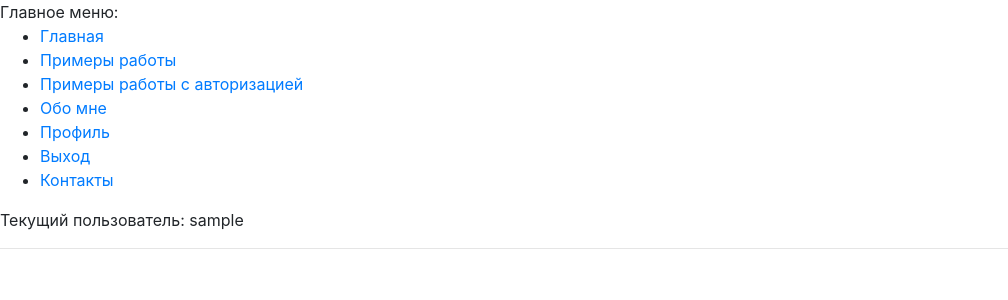
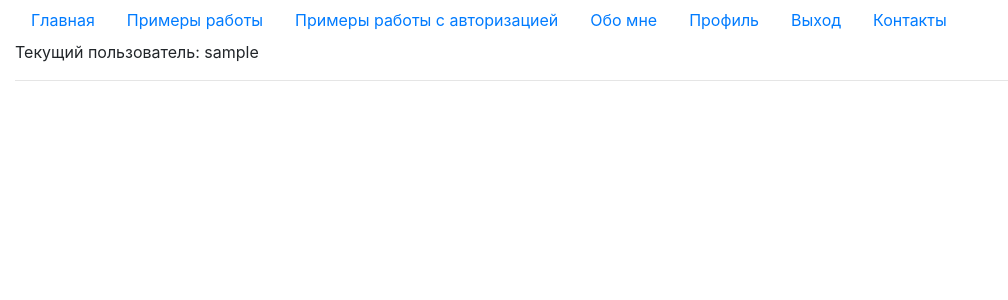
Before and after one commit to sleleko/simpleSite, a Flask app: page / in a window 1280 px wide. Shown: the top 300 px of the page, without its empty margins (0-1008 px from the left). Run offline with Flask 2, Linux system fonts and the light colour scheme; the visitor is signed in with stand-in values (Sample User, id 1); data comes from the database, SQL or seed files in the repository; parts of the project's set-up code (start-up, migrations or seed data) failed here and were passed over; some libraries are stand-ins or nearby versions.

Commit message:
begin rewrite site templates for work with bootstrap

```diff
--- a/app/templates/index.html
+++ b/app/templates/index.html
@@ -2,6 +2,7 @@
 <html lang="en">
 <head>
     <meta charset="UTF-8">
+    <meta name="viewport" content="width=device-width, initial-scale=1, shrink-to-fit=no">
     {% if title %}
     <title>{{ title }} - Leleko.Ru</title>
     {% else %}
@@ -11,19 +12,36 @@
 
 </head>
 <body>
-    <nav>Главное меню:
-        <ul>
-            <li class="menu"><a href="{{ url_for('index') }}">Главная</a> </li>
-            <li class="menu"><a href="{{ url_for('example') }}">Примеры работы</a> </li>
-            <li class="menu"><a href="{{ url_for('example2') }}">Примеры работы с авторизацией</a> </li>
-            <li class="menu"><a href="{{ url_for('about') }}">Обо мне</a> </li>
+    <div class="container-fluid">
+        <nav>
+            <ul class="nav">
+                <li class="nav-item">
+                    <a href="{{ url_for('index') }}" class="nav-link">Главная</a>
+                </li>
+                <li class="nav-item">
+                    <a href="{{ url_for('example') }}" class="nav-link">Примеры работы</a>
+                </li>
+                <li class="nav-item">
+                    <a href="{{ url_for('example2') }}" class="nav-link">Примеры работы с авторизацией</a>
+                </li>
+                <li class="nav-item">
+                    <a href="{{ url_for('about') }}" class="nav-link">Обо мне</a>
+                </li>
                 {% if current_user.is_anonymous %}
-                <li class="menu"><a href="{{ url_for('login') }}">Вход</a> </li>
+                    <li class="nav-item">
+                        <a href="{{ url_for('login') }}" class="nav-link">Вход</a>
+                    </li>
                 {% else %}
-                <li class="menu"><a href="{{ url_for('user', username=current_user.username) }}">Профиль</a></li>
-                <li class="menu"><a href="{{ url_for('logout') }}">Выход</a> </li>
+                    <li class="nav-item">
+                        <a href="{{ url_for('user', username=current_user.username) }}" class="nav-link">Профиль</a>
+                    </li>
+                    <li class="nav-item">
+                        <a href="{{ url_for('logout') }}" class="nav-link">Выход</a>
+                    </li>
                 {% endif %}
-            <li class="menu"><a href="{{ url_for('contactme') }}">Контакты</a> </li>
+                <li class="nav-item">
+                    <a href="{{ url_for('contactme') }}" class="nav-link">Контакты</a>
+                </li>
             </ul>
         </nav>
         <div>
@@ -40,6 +58,8 @@
             {% endif %}
         {% endwith %}
         {% block content %}{% endblock %}
+
+    </div>
 
     {% block counters %}
         <!-- Yandex.Metrika counter -->
```
Lines whose indentation alone changed are shown as unchanged.
